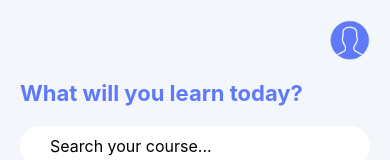
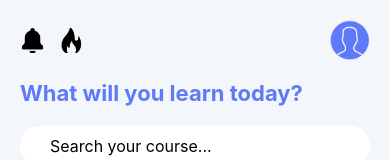
Before and after one commit to sapphiregaze/Intelli-Learn, a React Native app in the folder mobile/: screen /Test in a window 390 px wide. Shown: the top 160 px of the page. Built offline with nearby package versions, Linux system fonts and the light colour scheme.

Commit message:
Fix header icons

```diff
--- a/mobile/TestScreen.js
+++ b/mobile/TestScreen.js
@@ -19,15 +19,22 @@ const SubjectButton = ({ circleColor, subject, percentage }) => (
 );
 
 export default function TestScreen() {
-  // Utilisez useNavigation pour obtenir l'objet de navigation
   const navigation = useNavigation();
 
   return (
     <View style={styles.container}>
       <View style={styles.header}>
+        {/* Bouton "bell" */}
+        <TouchableOpacity onPress={() => console.log('Bell button pressed')}>
+          <Image source={require('./assets/bell.png')} style={styles.headerIconBell} />
+        </TouchableOpacity>
+        {/* Bouton "fire" */}
+        <TouchableOpacity onPress={() => console.log('Fire button pressed')}>
+          <Image source={require('./assets/fire.png')} style={styles.headerIconFire} />
+        </TouchableOpacity>
         <Text style={styles.headerText}></Text>
         <TouchableOpacity onPress={() => navigation.navigate('Profile')}>
-          <Image source={require('./assets/profile.png')} style={styles.headerIcon} />
+          <Image source={require('./assets/profile.png')} style={styles.headerIconProfile} />
         </TouchableOpacity>
       </View>
 
@@ -103,6 +110,23 @@ const styles = StyleSheet.create({
     paddingHorizontal: 20,
     backgroundColor: '#F3F6FA',
     width: '100%',
+  },
+
+  headerIconBell: {
+    width: 25,
+    height: 25,
+    marginRight: 10,
+  },
+
+  headerIconFire: {
+    width: 25,
+    height: 25,
+    marginRight: 240,
+  },
+
+  headerIconProfile: {
+    width: 40,
+    height: 40,
   },
   headerIcon: {
     width: 40,
```
